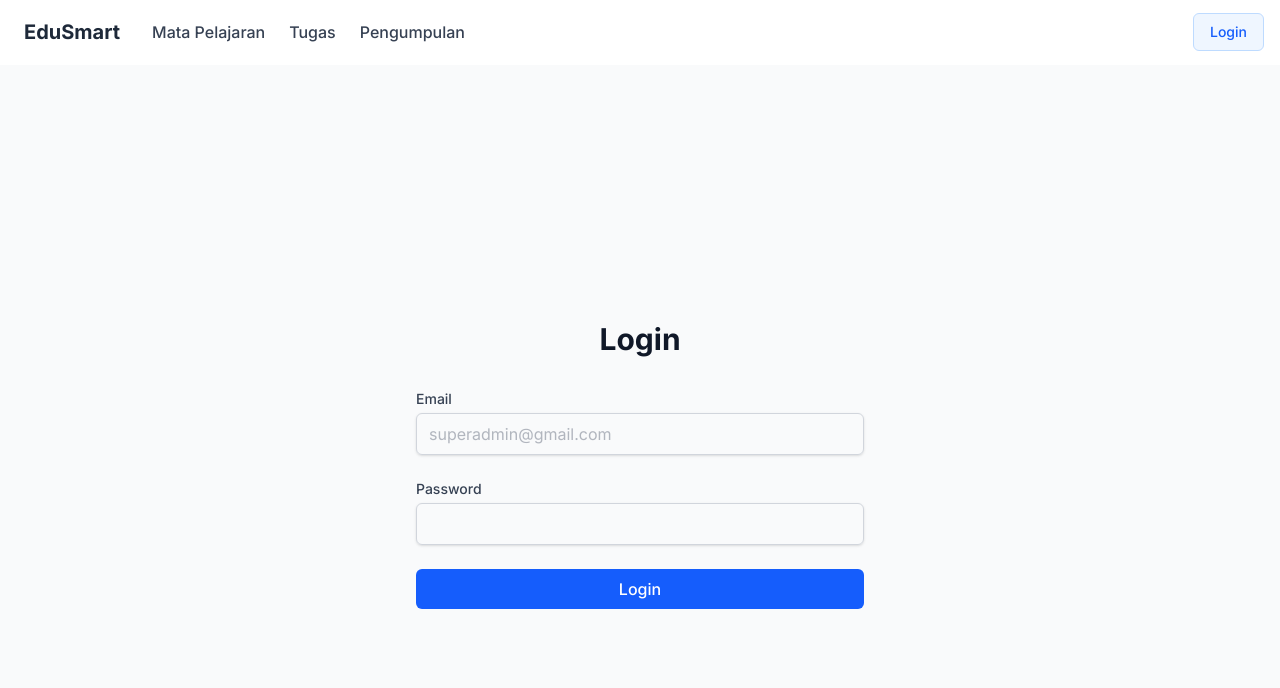
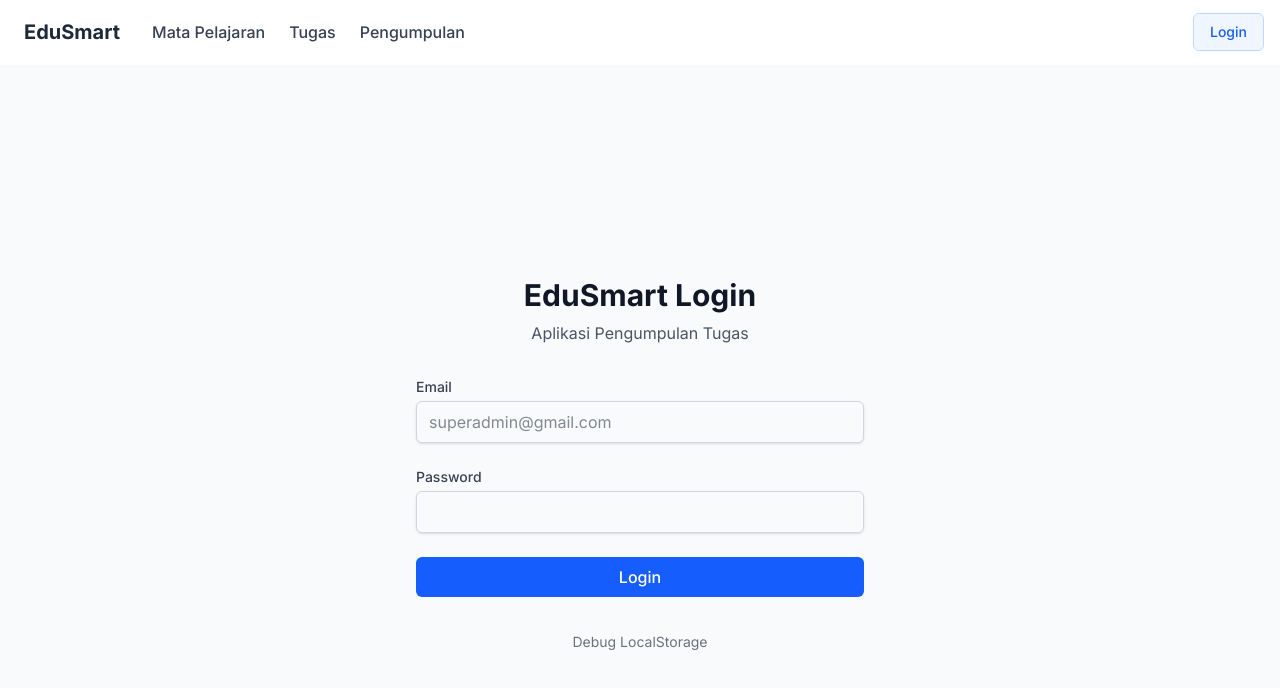
Before and after one commit to PeterCX2/EduSmart-UI, a Next.js app: page /login in a window 1280 px wide. Shown: the top 688 px of the page. Built offline with nearby package versions, Linux system fonts and the light colour scheme.

Commit message:
feat: check if already login or not

```diff
--- a/app/login/page.tsx
+++ b/app/login/page.tsx
@@ -1,6 +1,6 @@
 'use client';
 
-import { useState } from 'react';
+import { useState, useEffect } from 'react';
 import { login } from '@/lib/api';
 
 export default function LoginPage() {
@@ -8,6 +8,18 @@ export default function LoginPage() {
   const [password, setPassword] = useState('');
   const [loading, setLoading] = useState(false);
   const [error, setError] = useState('');
+  const [isChecking, setIsChecking] = useState(true);
+
+  // CEK JIKA SUDAH LOGIN, REDIRECT SEKALI SAJA
+  useEffect(() => {
+    const token = localStorage.getItem('token');
+    if (token) {
+      console.log('✅ Already logged in, redirecting...');
+      window.location.href = '/schools';
+    } else {
+      setIsChecking(false);
+    }
+  }, []);
 
   const handleSubmit = async (e: React.FormEvent) => {
     e.preventDefault();
@@ -17,21 +29,40 @@ export default function LoginPage() {
     const result = await login(email, password);
 
     if (result.success) {
-      window.location.href = '/schools';
+      console.log('✅ Login successful, redirecting...');
+      // TUNGGU SEBENTAR LALU REDIRECT
+      setTimeout(() => {
+        window.location.href = '/schools';
+      }, 100);
     } else {
-      setError(result.error);
+      setError(result.error || 'Login failed');
     }
 
     setLoading(false);
   };
+
+  // TAMPILKAN LOADING SELAGI CHECKING
+  if (isChecking) {
+    return (
+      <div className="min-h-screen flex items-center justify-center bg-gray-50">
+        <div className="text-center">
+          <div className="w-10 h-10 border-4 border-blue-200 border-t-blue-600 rounded-full animate-spin mx-auto mb-4"></div>
+          <p className="text-gray-600">Checking authentication...</p>
+        </div>
+      </div>
+    );
+  }
 
   return (
     <div className="min-h-screen flex items-center justify-center bg-gray-50 px-4">
       <div className="max-w-md w-full space-y-8">
         <div>
           <h1 className="text-3xl font-bold text-center text-gray-900">
-            Login
+            EduSmart Login
           </h1>
+          <p className="text-center text-gray-600 mt-2">
+            Aplikasi Pengumpulan Tugas
+          </p>
         </div>
 
         {error && (
@@ -47,7 +78,7 @@ export default function LoginPage() {
               type="email"
               value={email}
               onChange={(e) => setEmail(e.target.value)}
-              className="w-full px-3 py-2 border border-gray-300 text-gray-500 rounded-md shadow-sm focus:outline-none focus:ring-blue-500 focus:border-blue-500"
+              className="w-full px-3 py-2 border border-gray-300 text-gray-900 rounded-md shadow-sm focus:outline-none focus:ring-blue-500 focus:border-blue-500"
               placeholder="superadmin@gmail.com"
               required
             />
@@ -59,7 +90,7 @@ export default function LoginPage() {
               type="password"
               value={password}
               onChange={(e) => setPassword(e.target.value)}
-              className="w-full px-3 py-2 border border-gray-300 text-gray-500 rounded-md shadow-sm focus:outline-none focus:ring-blue-500 focus:border-blue-500"
+              className="w-full px-3 py-2 border border-gray-300 text-gray-900 rounded-md shadow-sm focus:outline-none focus:ring-blue-500 focus:border-blue-500"
               required
             />
           </div>
@@ -72,6 +103,20 @@ export default function LoginPage() {
             {loading ? 'Loading...' : 'Login'}
           </button>
         </form>
+
+        {/* Debug button */}
+        <div className="text-center">
+          <button
+            onClick={() => {
+              console.log('🔍 Current localStorage:');
+              console.log('Token:', localStorage.getItem('token'));
+              console.log('User:', localStorage.getItem('user'));
+            }}
+            className="text-sm text-gray-500 hover:text-gray-700"
+          >
+            Debug LocalStorage
+          </button>
+        </div>
       </div>
     </div>
   );
--- a/lib/api.ts
+++ b/lib/api.ts
@@ -1,39 +1,59 @@
 export async function login(email: string, password: string) {
     try {
+        console.log('🔐 Attempting login with:', { email });
+
         const response = await fetch('http://edusmart.test/api/login', {
             method: 'POST',
             headers: {
                 'Content-Type': 'application/json',
+                'Accept': 'application/json'
             },
             body: JSON.stringify({
                 email: email,
                 password: password
             })
         });
+
+        console.log('📊 Response status:', response.status);
+
+        // Cek dulu apakah response adalah JSON
+        const contentType = response.headers.get('content-type');
+        if (!contentType || !contentType.includes('application/json')) {
+            const text = await response.text();
+            console.error('❌ Non-JSON response:', text.substring(0, 200));
+            throw new Error('Server returned non-JSON response');
+        }
+
         const data = await response.json();
+        console.log('📦 Response data:', data);
 
         if(!response.ok) {
-            throw new Error(data.message || 'Login failed');
+            throw new Error(data.message || `Login failed: ${response.status}`);
         }
 
         if(data.token && data.user) {
+            // SIMPAN KE LOCALSTORAGE
             localStorage.setItem('token', data.token);
             localStorage.setItem('user', JSON.stringify(data.user));
+
+            console.log('✅ Token stored:', data.token.substring(0, 20) + '...');
+            console.log('✅ User stored:', data.user);
+
+            // KIRIM RESPONSE SUCCESS
+            return {
+                success: true,
+                data: data,
+                token: data.token,
+                user: data.user
+            };
+        } else {
+            throw new Error('No token or user data in response');
         }
-
-        return {success: true, data};
     } catch(error: any) {
-        return {success: false, error: error.message};
+        console.error('❌ Login error details:', error);
+        return {
+            success: false,
+            error: error.message
+        };
     }
 }
-
-export function getCurrentUser() {
-    const user = localStorage.getItem('user');
-    if(!user) return null;
-
-    try {
-        return JSON.parse(user)
-    } catch {
-        return null;
-    }
-}
```
